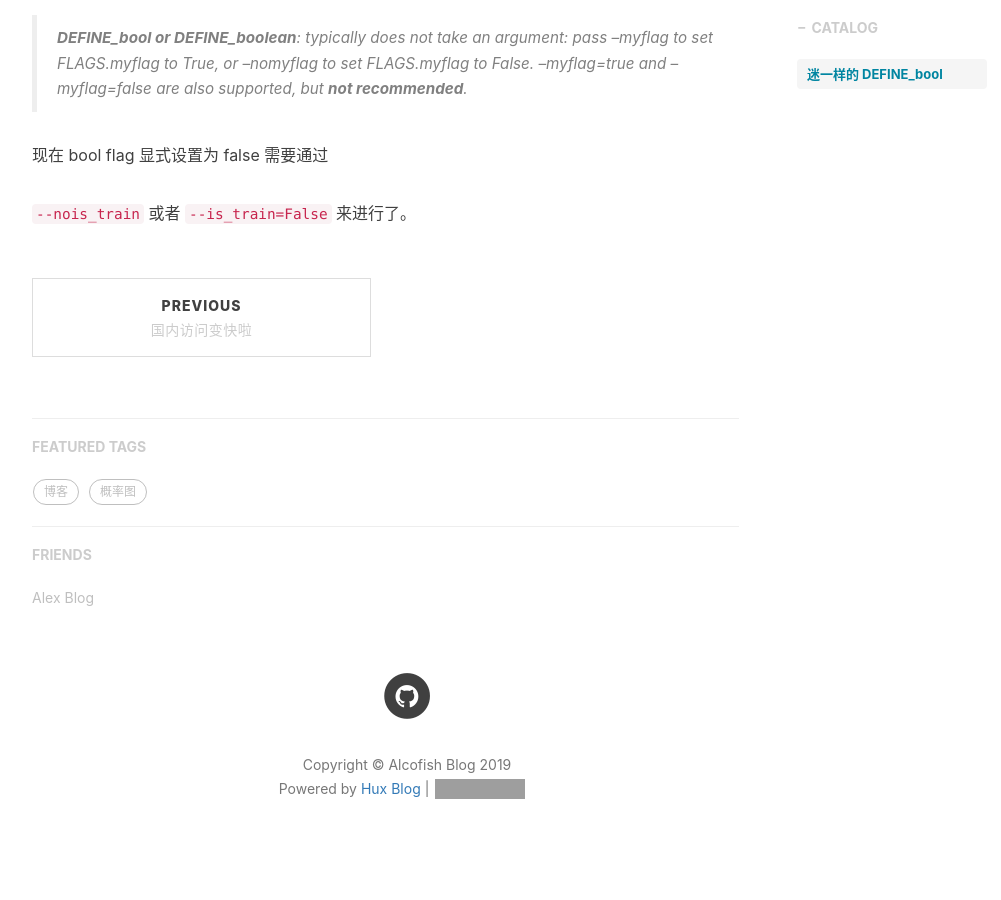
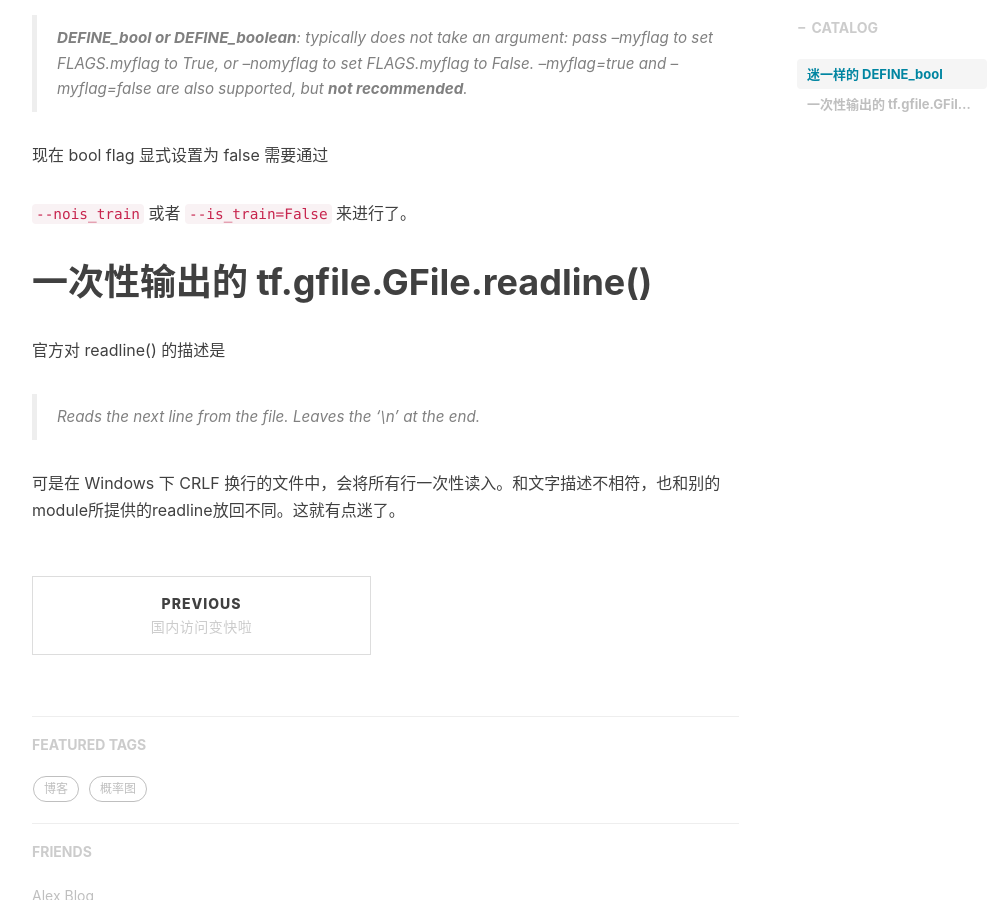
Before and after one commit to Jacob-Zhou/jacob-zhou.github.io, a Jekyll site: the page built from _posts/2018-12-21-some-issue-about-tensorflow.markdown, in a window 1280 px wide and 900 px high, scrolled down 1187 px. Shown: the whole window, without its empty margins (233-1234 px from the left). Built offline with Jekyll 4.4.1, drawn with Linux system fonts in a browser that asks for light colours; nearby versions of some CDN libraries; comment, search, counter and statistics services are not loaded; grey boxes are pictures that could not be loaded.

Commit message:
Update 2018-12-21-some-issue-about-tensorflow.markdown
some trouble in tf.gfile.GFile.readline()

````diff
--- a/_posts/2018-12-21-some-issue-about-tensorflow.markdown
+++ b/_posts/2018-12-21-some-issue-about-tensorflow.markdown
@@ -36,3 +36,11 @@ Tensorflow的文档真是特别迷，有些组件空有一个页面，而没有
 现在 bool flag 显式设置为 false 需要通过
 
 ```--nois_train``` 或者 ```--is_train=False``` 来进行了。
+
+# 一次性输出的 tf.gfile.GFile.readline()
+
+官方对 readline() 的描述是
+
+>Reads the next line from the file. Leaves the '\n' at the end.
+
+可是在 Windows 下 CRLF 换行的文件中，会将所有行一次性读入。和文字描述不相符，也和别的module所提供的readline放回不同。这就有点迷了。
````
